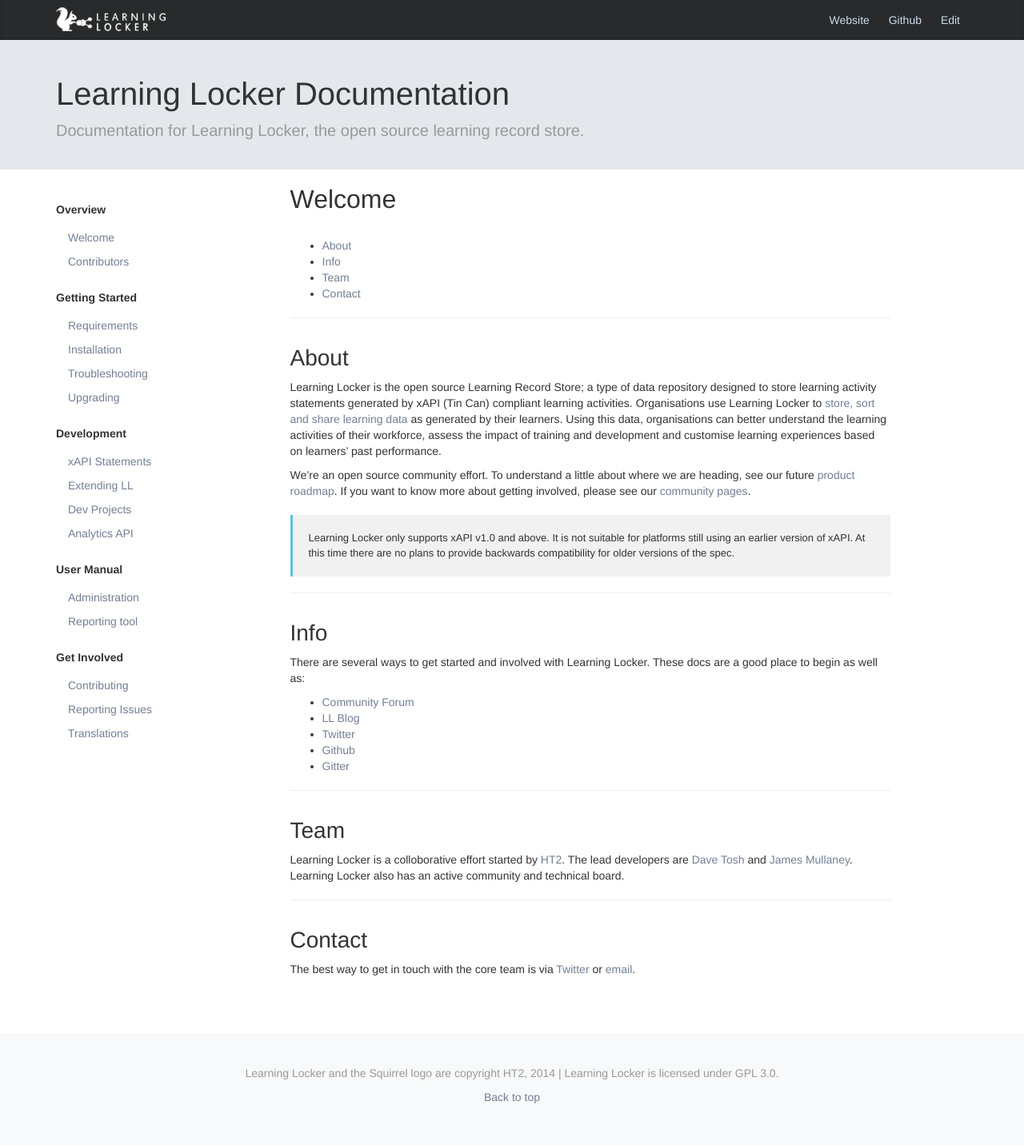
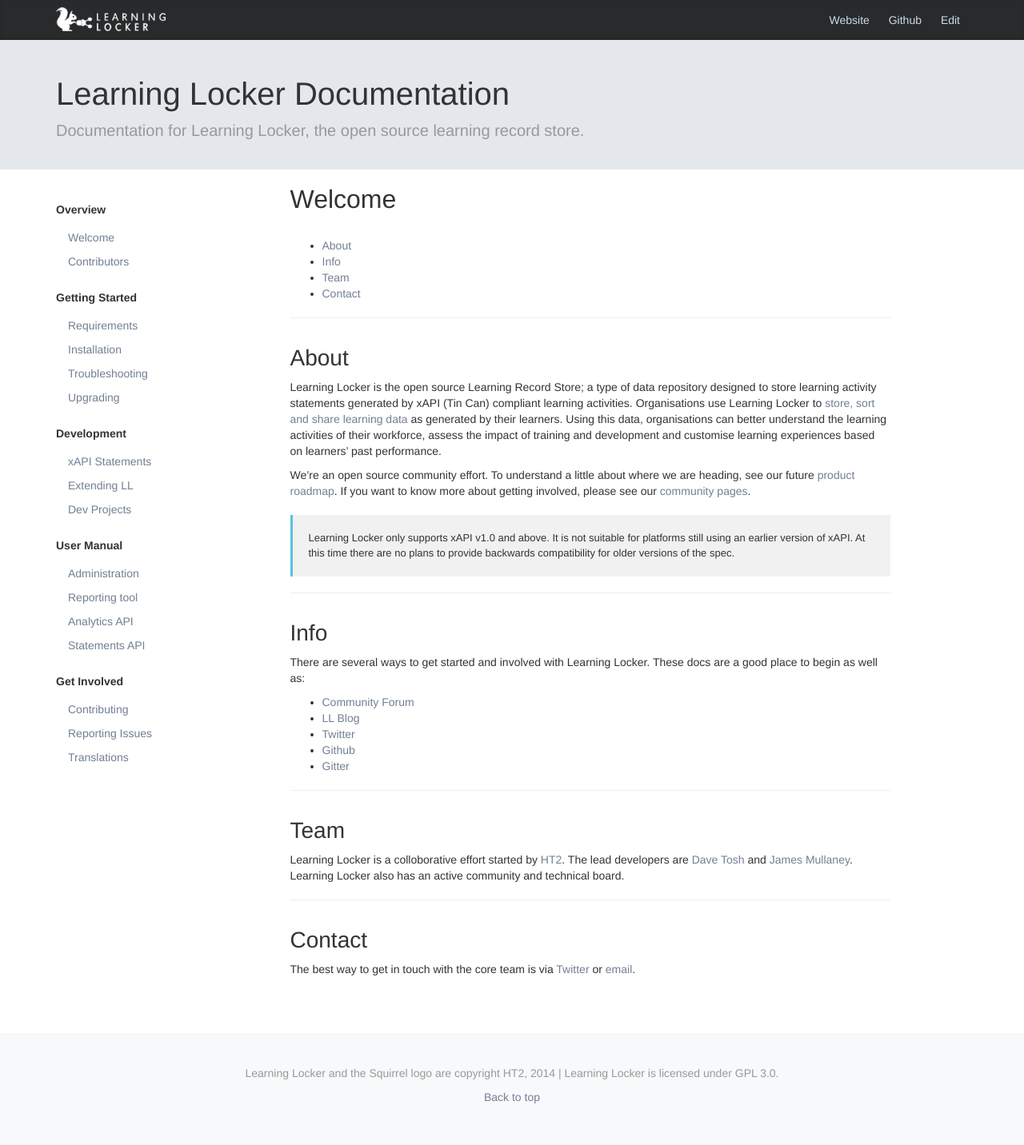
Before and after one commit to LearningLocker/docs, a Jekyll site: the page built from index.md, in a window 1280 px wide. Shown: the whole page at 80% size. Built offline with Jekyll 4.4.1, drawn with Linux system fonts in a browser that asks for light colours; nearby versions of some CDN libraries.

Commit message:
Adds statements and analytics API to manual

```diff
--- a/_layouts/default.html
+++ b/_layouts/default.html
@@ -41,6 +40,8 @@
                 <ul class="nav">
                     <li><a href="{{ "/administration" | prepend: site.baseurl }}">Administration</a></li>
                     <li><a href="{{ "/reporting" | prepend: site.baseurl }}">Reporting tool</a></li>
+                    <li><a href="{{ "/analytics_api" | prepend: site.baseurl }}">Analytics API</a></li>
+                    <li><a href="{{ "/statements_api" | prepend: site.baseurl }}">Statements API</a></li>
                 </ul>
                 <div class="sidebar-title">
                     Get Involved
```
Also changed, not shown: other parts of _layouts/default.html (+0 -1 lines).
